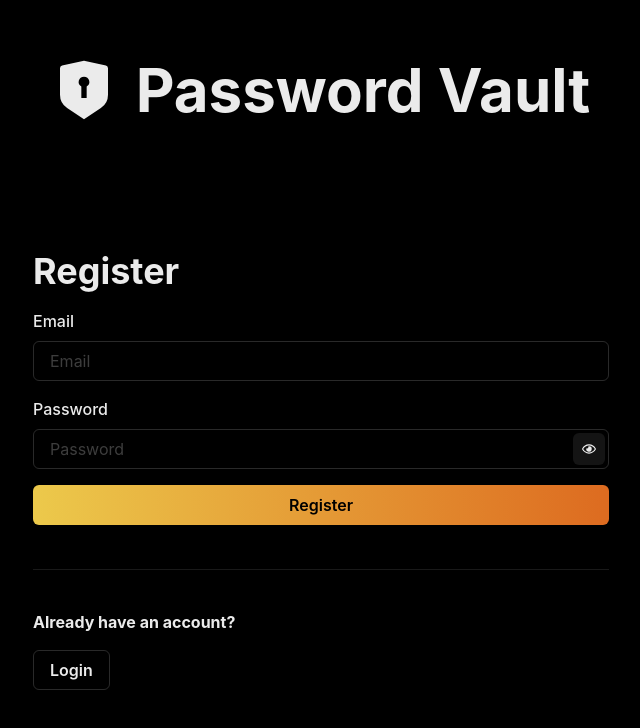
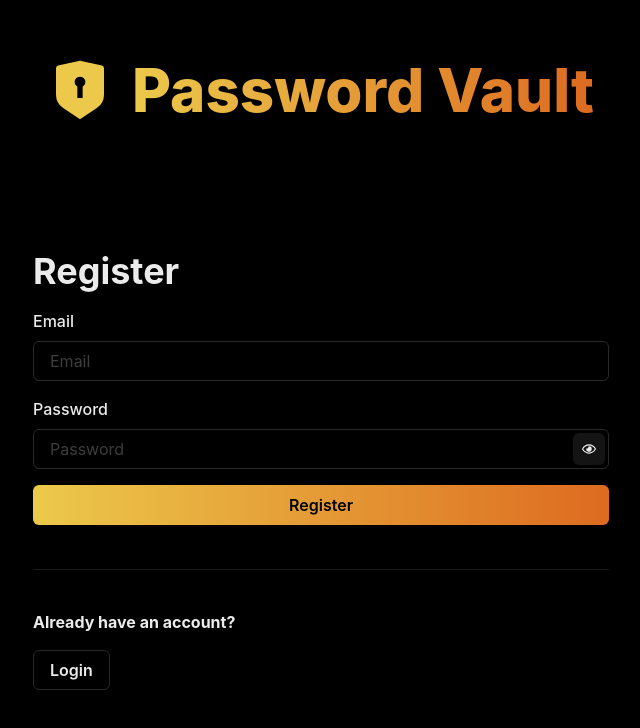
Before and after one commit to JCarlosLucio/password-vault, a Next.js app in the folder apps/client/: page / in a window 1280 px wide. Shown: the part 102-830 px from the top of the page, without its empty margins (319-959 px from the left). Built offline with nearby package versions, Linux system fonts and the light colour scheme; no server answers.

Commit message:
Add gradient variant to Heading - Change Icon color to match Heading gradient

```diff
--- a/apps/client/src/components/Header.tsx
+++ b/apps/client/src/components/Header.tsx
@@ -13,8 +13,20 @@ const Header = () => {
       mx="10"
       gap={[1, 5]}
     >
-      <Icon as={RiShieldKeyholeFill} boxSize={[14, 16]} />
-      <Heading as="h1" size={['2xl', '3xl']} textAlign="center">
+      <Icon
+        as={RiShieldKeyholeFill}
+        boxSize={[14, 16]}
+        color="orange.300"
+        _dark={{ color: 'yellow.400' }}
+      />
+
+      <Heading
+        as="h1"
+        size={['2xl', '3xl']}
+        textAlign="center"
+        fontSize="6xl"
+        variant="gradient"
+      >
         Password Vault
       </Heading>
     </Flex>
```
